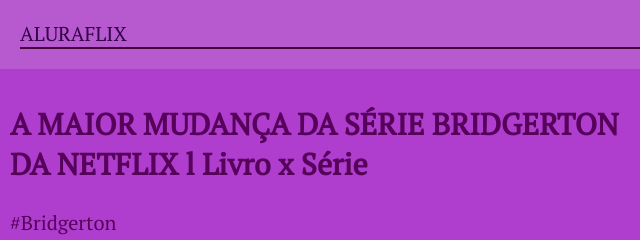
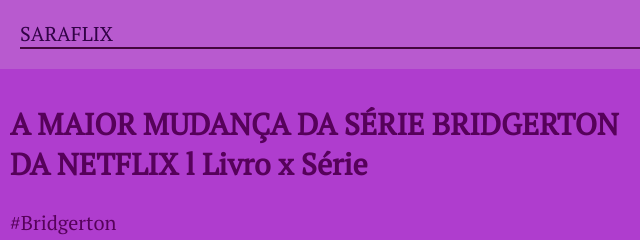
Before and after one commit to SarahLuise/Sarahflix, a plain HTML site: page index.html in a window 1280 px wide. Shown: the top 240 px of the page, 0-640 px from the left. Drawn offline with Linux system fonts and the light colour scheme; a web font is replaced by a local one.

Commit message:
alterando aluraflix para sarahflix

```diff
--- a/index.html
+++ b/index.html
@@ -4,12 +4,12 @@
     <link rel="preconnect" href="https://fonts.googleapis.com">
     <link rel="preconnect" href="https://fonts.gstatic.com" crossoringin>
     <link href="https://fonts.googleapis.com/css2?family=Edu+AU+VIC+WA+NT+Hand:wgth@400..700&family=PT+Serif:ital,wgth@0,400;0,700;1,400;1,700&display=swap" rel="stylesheet">
-    <title>Aluraflix</title>
+    <title>sarahflix</title>
 </head>
 
 <body>
 
-    <header>ALURAFLIX</header>
+    <header>SARAFLIX</header>
 
     <section class="chamada">
         <div class= "chamada-texto">
```
